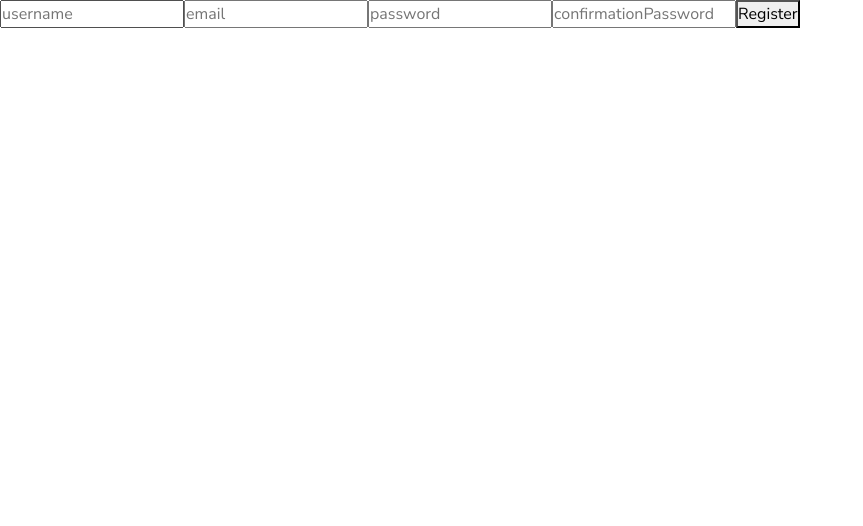
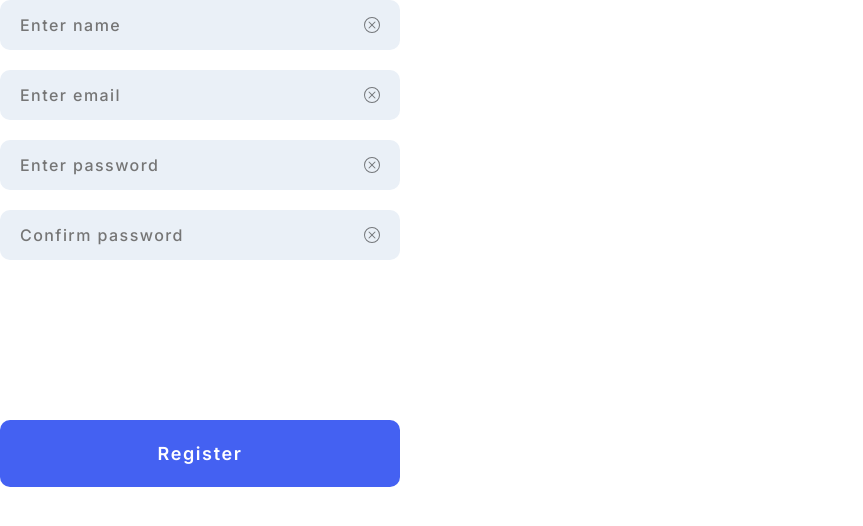
Before and after one commit to vladimirkhvan/dashboard, a React (Create React App) app in the folder client/: page /registration in a window 1280 px wide. Shown: the top 526 px of the page, without its empty margins (0-863 px from the left). Built offline with nearby package versions, Linux system fonts and the light colour scheme; the HTML template or start-up script is replaced by a standard one.

Commit message:
styled registration form | added error messages | added clear field btn | handled errors

```diff
--- a/client/src/components/RegistrationForm/RegistrationForm.module.scss
+++ b/client/src/components/RegistrationForm/RegistrationForm.module.scss
@@ -1,3 +1,94 @@
-.registrationForm{
+@import '../../scss/variables';
 
+.registrationForm {
+    width: 400px;
+    display: flex;
+    flex-direction: column;
+
+    @media screen and (max-width:450px) {
+        width: 100%;
+        height: 100%;
+    }
+    div {
+        margin-bottom: 20px;
+        background: $secondary;
+        border-radius: 10px;
+        padding: 15px 20px;
+
+        display: flex;
+        justify-content: space-between;
+
+        input{
+            border: none;
+
+            font-family: $reg-font;
+            font-weight: 500;
+            font-size: 16px;
+            background: $secondary;
+
+            letter-spacing: 0.09em;
+
+            width: 80%;
+
+            color: #4f555a;
+            height: 100%;
+        }
+
+        img{
+            cursor: pointer;
+            opacity: 0.5;
+
+            transition: opacity ease-in-out 0.1s;
+
+            &:hover{
+                opacity: 0.9;
+            }
+        }
+    }
+
+    .errorMessage{
+        color: darken($color: $accent, $amount: 5%);
+        opacity: 1;
+
+        transition: opacity ease-in-out 0.2s;
+    }
+
+    .hide{
+        opacity: 0;
+    }
+
+    button {
+        margin-top: 60px;
+
+        background: $accent;
+        border-radius: 10px;
+        border: none;
+
+        padding: 20px;
+
+        font-family: $reg-font;
+        font-weight: 600;
+        font-size: 18px;
+
+        letter-spacing: 0.09em;
+
+        color: #ffffff;
+
+        cursor: pointer;
+
+        transition: transform ease-in-out 0.15s, box-shadow ease-in-out 0.15s;
+
+        &:hover{
+            box-shadow: 0px 12px 21px 4px rgba(68, 97, 242, 0.15);
+        }
+
+        &:active{
+            transform: translateY(2px);
+            background: darken($color: $accent, $amount: 3%)
+        }
+
+        @media screen and (max-width:450px) {
+            margin-top: 0px;
+        }
+    }
 }
--- a/client/src/components/RegistrationForm/index.jsx
+++ b/client/src/components/RegistrationForm/index.jsx
@@ -4,7 +4,9 @@ import { useNavigate } from 'react-router-dom';
 
 import style from './RegistrationForm.module.scss';
 
-export const RegistrationForm = ({nextPage}) => {
+import clearIcon from '../../assets/images/clear.svg';
+
+export const RegistrationForm = () => {
     const [userInfo, setUserInfo] = React.useState({
         username: '',
         email: '',
@@ -12,23 +14,30 @@ export const RegistrationForm = ({nextPage}) => {
         confirmationPassword: '',
     });
 
+    const [isExist, setIsExist] = React.useState(false);
+
+    const hideStyle = userInfo.password === userInfo.confirmationPassword ? `${style.hide}` : '';
+
     const navigate = useNavigate();
 
     const handleChange = (e) => {
+        setIsExist(false);
         setUserInfo((prevUserInfo) => ({ ...prevUserInfo, [e.target.name]: e.target.value }));
+    };
+
+    const clearField = (fieldName) => {
+        setUserInfo((prevUserInfo) => ({ ...prevUserInfo, [fieldName]: '' }));
     };
 
     const handleRegister = async (e) => {
         e.preventDefault();
         try {
             const response = await axios.post('http://localhost:8800/users', userInfo);
-            if (response.status === 409) {
-                throw new Error('Duplicate email');
-            } else {
-                console.log(response);
-                navigate(nextPage);
+            navigate('/login');
+        } catch (error) {
+            if (error.response.status === 409) {
+                setIsExist(true);
             }
-        } catch (error) {
             console.log(error);
         }
     };
@@ -36,44 +45,60 @@ export const RegistrationForm = ({nextPage}) => {
     return (
         <div>
             <form onSubmit={handleRegister} className={style.registrationForm}>
+                <div className={style.username}>
                     <input
                         type="text"
                         name="username"
                         onChange={handleChange}
                         value={userInfo.username}
-                    placeholder="username"
-                    className={style.username}
+                        placeholder="Enter name"
                         required
                     />
+                    <img src={clearIcon} alt="clear" onClick={() => clearField('username')} />
+                </div>
+                <div className={style.email}>
                     <input
                         type="email"
                         name="email"
                         onChange={handleChange}
                         value={userInfo.email}
-                    placeholder="email"
-                    className={style.email}
+                        placeholder="Enter email"
                         required
                     />
+                    <img src={clearIcon} alt="clear" onClick={() => clearField('email')} />
+                </div>
+                <div className={style.password}>
                     <input
                         type="password"
                         name="password"
                         onChange={handleChange}
                         value={userInfo.password}
-                    placeholder="password"
+                        placeholder="Enter password"
                         autoComplete="current-password"
-                    className={style.password}
                         required
                     />
+                    <img src={clearIcon} alt="clear" onClick={() => clearField('password')} />
+                </div>
+                <div className={style.password}>
                     <input
                         type="password"
                         name="confirmationPassword"
                         onChange={handleChange}
                         value={userInfo.confirmationPassword}
-                    placeholder="confirmationPassword"
+                        placeholder="Confirm password"
                         autoComplete="current-password"
-                    className={style.password}
                         required
                     />
+                    <img
+                        src={clearIcon}
+                        alt="clear"
+                        onClick={() => clearField('confirmationPassword')}
+                    />
+                </div>
+                <p className={`${style.errorMessage} ` + hideStyle}>Passwords are not matching</p>
+                <p className={`${style.errorMessage} ` + (isExist ? ' ' : ` ${style.hide}`)}>
+                    Email exists in database
+                </p>
                 <button type="submit">Register</button>
             </form>
         </div>
```
Lines whose indentation alone changed are shown as unchanged.
